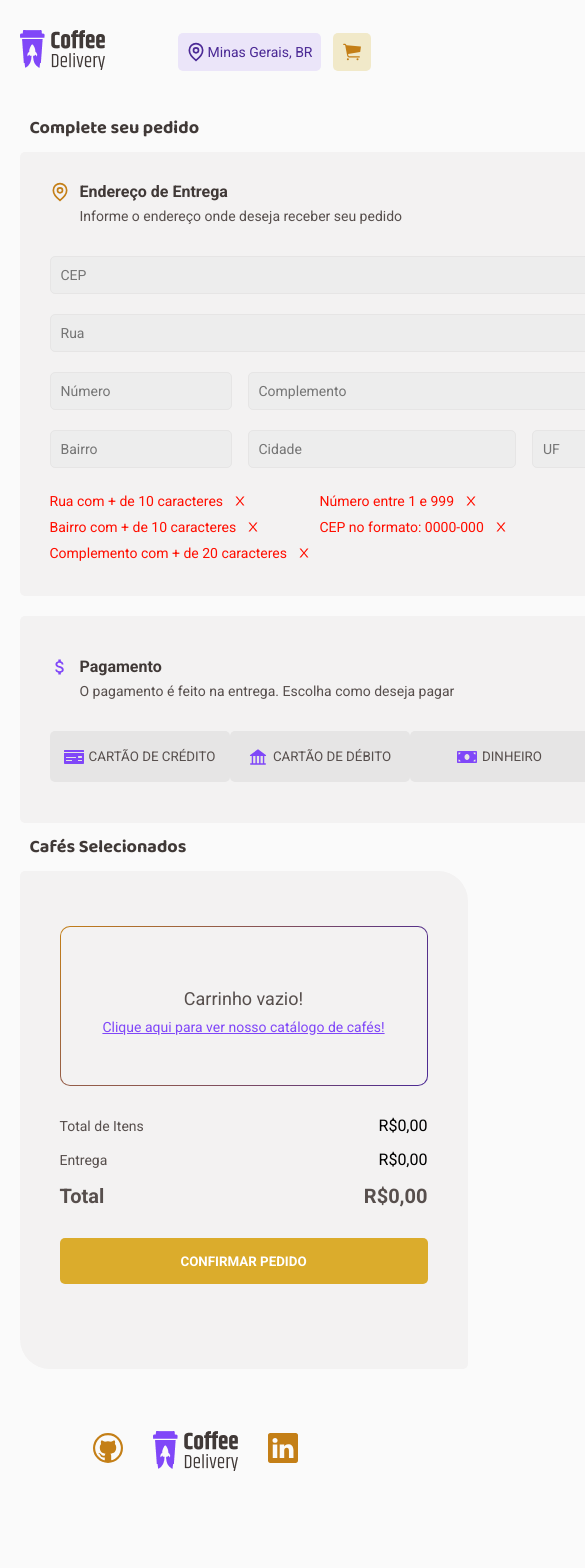
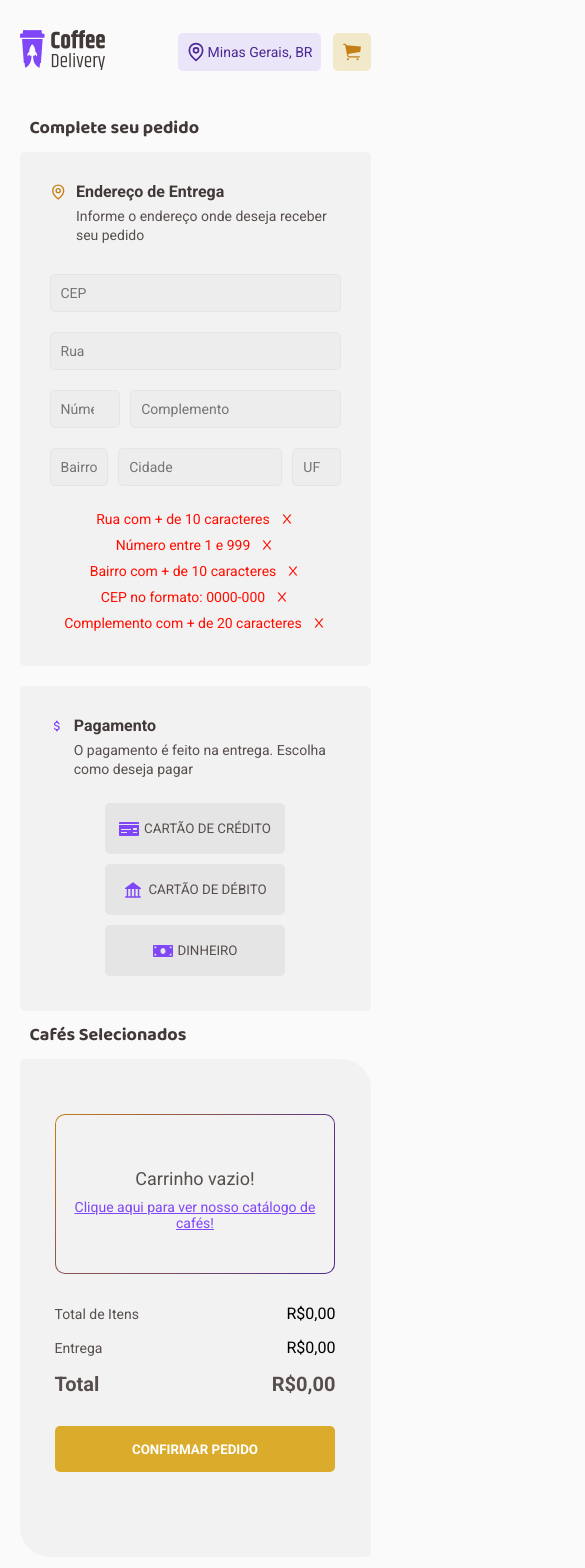
Before and after one commit to MatheusAndrade23/Coffee_Delivery, a React (Vite) app: page /order in a window 390 px wide. Shown: the top 1568 px of the page, 585 px wide, since content can reach past the window. Before the commit the page ends 1503 px from the top, so only its background shows below. Built offline with nearby package versions, Linux system fonts and the light colour scheme.

Commit message:
Responsive

```diff
--- a/src/pages/Order/components/CartInfo/styles.ts
+++ b/src/pages/Order/components/CartInfo/styles.ts
@@ -6,12 +6,18 @@ export const CartInfoContainer = styled.div`
     font-size: ${({ theme }) => theme.fonts.sizes.medium};
     margin: 1rem;
   }
+
+  width: 44.8rem;
+
+  @media (max-width: 700px) {
+    width: 100%;
+  }
 `;
 
 export const CartList = styled.div`
   min-height: 49.8rem;
   padding-bottom: 3rem;
-  width: 44.8rem;
+  width: 100%;
   border-radius: 5px 30px;
   background-color: ${({ theme }) => theme.colors['base-card']};
   display: flex;
@@ -22,7 +28,8 @@ export const CartList = styled.div`
 
 export const PriceInfo = styled.div`
   height: 9.2rem;
-  width: 36.8rem;
+  max-width: 36.8rem;
+  width: 80%;
   display: flex;
   flex-direction: column;
   align-items: center;
@@ -59,7 +66,8 @@ export const CompleteOrderButton = styled.button`
   font-weight: bold;
   border: none;
   border-radius: 5px;
-  width: 36.8rem;
+  max-width: 36.8rem;
+  width: 80%;
   height: 4.6rem;
   color: ${({ theme }) => theme.colors['base-light-color']};
   background-color: ${({ theme }) => theme.colors['2-color']};
@@ -75,7 +83,8 @@ export const CompleteOrderButton = styled.button`
 `;
 
 export const CartEmptyMessage = styled.div`
-  width: 36.8rem;
+  max-width: 36.8rem;
+  width: 80%;
   height: 16rem;
   display: flex;
   flex-direction: column;
@@ -85,6 +94,7 @@ export const CartEmptyMessage = styled.div`
   border: double 1px transparent;
   border-image-slice: 1;
   border-radius: 10px;
+  text-align: center;
   background-image: linear-gradient(
       ${({ theme }) => theme.colors['base-card']},
       ${({ theme }) => theme.colors['base-card']}
@@ -107,6 +117,7 @@ export const CartEmptyMessage = styled.div`
     color: ${({ theme }) => theme.colors['5-color']};
     text-decoration: underline;
     font-size: ${({ theme }) => theme.fonts.sizes.small3};
+    width: 90%;
 
     &:hover {
       color: ${({ theme }) => theme.colors['4-color']};
--- a/src/pages/Order/components/PaymentForm/index.tsx
+++ b/src/pages/Order/components/PaymentForm/index.tsx
@@ -14,7 +14,7 @@ import { useFormContext } from 'react-hook-form';
 import { GrLocation } from 'react-icons/gr';
 import { MdAttachMoney } from 'react-icons/md';
 
-import { useState } from 'react';
+import { useState, useEffect } from 'react';
 
 import { db } from '../../../../services/api';
 
@@ -33,7 +33,7 @@ export const PaymentForm = ({
   paymentPreference,
 }: PaymentFormProps) => {
   const [cepInfo, setCepInfo] = useState({ estate: '', city: '' });
-  const { register, handleSubmit, watch } = useFormContext();
+  const { register, handleSubmit, watch, formState } = useFormContext();
 
   const { estate, city } = cepInfo;
 
@@ -50,19 +50,24 @@ export const PaymentForm = ({
   const isNumberValid = parseInt(number) > 0 && parseInt(number) <= 999;
 
   const handleCompleteOrder = (data: any) => {
-    completeOrder(data);
+    const orderData = { ...data, ...cepInfo };
+    completeOrder(orderData);
   };
 
+  useEffect(() => {
     const getCepInfo = async () => {
       if (isCepValid) {
         const resp = await db.get(`/${cep}/json`);
 
         const newCepInfo = { estate: resp.data.uf, city: resp.data.localidade };
         setCepInfo(newCepInfo);
+      } else if (cep !== '') {
+        setCepInfo({ estate: '', city: '' });
       }
     };
 
     getCepInfo();
+  }, [watch('CEP')]);
 
   return (
     <PaymentFormContainer>
@@ -124,7 +129,6 @@ export const PaymentForm = ({
           </FieldValidation>
         </Validation>
       </AddressForm>
-
       <PaymentPreference>
         <FormTitle>
           <MdAttachMoney />
--- a/src/pages/Order/components/PaymentForm/styles.ts
+++ b/src/pages/Order/components/PaymentForm/styles.ts
@@ -8,6 +8,10 @@ export const PaymentFormContainer = styled.div`
     color: ${({ theme }) => theme.colors['base-subtitle']};
     font-size: ${({ theme }) => theme.fonts.sizes.medium};
     margin: 1rem;
+  }
+
+  @media (max-width: 680px) {
+    width: 100%;
   }
 `;
 
@@ -44,15 +48,19 @@ export const InputContainer = styled.div`
   flex-direction: row;
   width: 100%;
   & input:not(:first-child) {
-    margin-left: 1.6rem;
+    margin-left: 1rem;
+  }
+
+  & input:first-child {
+    width: 25%;
   }
 
   & input:nth-child(2) {
-    width: 80%;
+    width: 75%;
   }
 
   & input:nth-child(3) {
-    width: 15%;
+    width: 20%;
   }
 `;
 
@@ -98,9 +106,10 @@ export const PaymentPreference = styled.div`
   background-color: ${({ theme }) => theme.colors['base-card']};
 
   & > div:nth-child(2) {
+    width: 100%;
     display: flex;
-    flex-direction: row wrap;
-    justify-content: space-between;
+    flex-flow: row wrap;
+    justify-content: space-evenly;
   }
 `;
 
@@ -116,7 +125,8 @@ type ValidFieldProps = {
 
 export const PaymentPreferenceButton = styled.button`
   height: 5.1rem;
-  width: 18rem;
+  margin: 5px;
+  min-width: 18rem;
   border-radius: 5px;
   border: none;
   display: flex;
@@ -153,6 +163,10 @@ export const Validation = styled.div`
   font-size: ${({ theme }) => theme.fonts.sizes.small3};
   justify-content: space-between;
   margin-top: 10px;
+
+  @media (max-width: 680px) {
+    justify-content: center;
+  }
 `;
 
 export const FieldValidation = styled.p`
--- a/src/pages/Order/index.tsx
+++ b/src/pages/Order/index.tsx
@@ -18,8 +18,8 @@ const newCompleteOrderFormSchema = zod.object({
   number: zod.string().min(1).max(3),
   complement: zod.string().min(20),
   district: zod.string().min(10),
-  city: zod.string().min(1),
-  estate: zod.string().min(1).max(2),
+  city: zod.string(),
+  estate: zod.string(),
 });
 
 export type NewCompleteOrderData = zod.infer<typeof newCompleteOrderFormSchema>;
--- a/src/pages/Order/styles.ts
+++ b/src/pages/Order/styles.ts
@@ -7,4 +7,8 @@ export const OrderContainer = styled.main`
   align-items: flex-start;
   width: 100%;
   margin-bottom: 3rem;
+
+  @media (max-width: 1223px) {
+    justify-content: center;
+  }
 `;
--- a/src/pages/SuccessfulOrder/index.tsx
+++ b/src/pages/SuccessfulOrder/index.tsx
@@ -4,9 +4,18 @@ import { BsClockFill } from 'react-icons/bs';
 import { IoLocationSharp } from 'react-icons/io5';
 import { FaMoneyBill, FaMoneyCheck } from 'react-icons/fa';
 
+import { useContext } from 'react';
+
+import { OrdersContext } from '../../providers/OrdersProvider';
+
 import successfulOrderImage from '../../assets/successful-order-image.png';
 
 export const SuccessfulOrder = () => {
+  const { orders } = useContext(OrdersContext);
+  const lastPosition = orders.length - 1;
+
+  const { district, city, estate, road, number } = orders[lastPosition];
+
   return (
     <SuccessfulOrderContainer>
       <Info>
@@ -17,9 +26,9 @@ export const SuccessfulOrder = () => {
             <IoLocationSharp />
             <div>
               <p>
-                Entrega em <span>Rua João Daniel Martinelli, 102</span>
+                Entrega em <span>{`${road}, ${number}`}</span>
               </p>
-              <p>Farrapos - Porto Alegre, RS</p>
+              <p>{`${district} - ${city}, ${estate}`}</p>
             </div>
           </InfoTag>
           <InfoTag>
--- a/src/pages/SuccessfulOrder/styles.ts
+++ b/src/pages/SuccessfulOrder/styles.ts
@@ -9,8 +9,13 @@ export const SuccessfulOrderContainer = styled.section`
   justify-content: space-between;
 
   & img {
-    height: 29.3rem;
-    width: 49.2rem;
+    max-width: 49.2rem;
+    width: 100%;
+  }
+
+  @media (max-width: 1550px) {
+    justify-content: center;
+    min-height: calc(100% - 35.4rem);
   }
 `;
 
@@ -28,7 +33,7 @@ export const Info = styled.div`
   }
 
   & > div {
-    width: 52.6rem;
+    width: 100%;
     height: 27rem;
     display: flex;
     flex-direction: column;
@@ -57,6 +62,11 @@ export const Info = styled.div`
 
   & div:nth-child(2) svg {
     background-color: ${({ theme }) => theme.colors['2-color']};
+  }
+
+  @media (max-width: 1550px) {
+    margin: 0;
+    height: max-content;
   }
 `;
 
--- a/src/providers/OrdersProvider/index.tsx
+++ b/src/providers/OrdersProvider/index.tsx
@@ -5,6 +5,7 @@ import {
   useReducer,
   useState,
 } from 'react';
+import { toast } from 'react-toastify';
 
 import { getNewOrderInfo } from '../../utils/get-new-order-info';
 
@@ -31,10 +32,14 @@ type OrderData = {
 
 interface OrderProps {
   totalPrice: number;
-  order: CoffeeType[];
+  cart: CoffeeType[];
   date: string;
   paymentPreference: string;
-  data: OrderData;
+  road: string;
+  number: string;
+  city: string;
+  estate: string;
+  district: string;
 }
 
 interface OrdersContextProps {
@@ -69,7 +74,7 @@ export const OrdersProvider = ({ children }: OrdersContextProviderProps) => {
           newCart.push(action.payload);
 
           const newCurrentOrder = getNewOrderInfo(newCart);
-
+          toast.success('Café adicionado ao carrinho com sucesso!');
           return { orders, currentOrder: newCurrentOrder };
         }
 
@@ -82,13 +87,28 @@ export const OrdersProvider = ({ children }: OrdersContextProviderProps) => {
           });
 
           const newCurrentOrder = getNewOrderInfo(newCart);
-
+          toast.success('Café removido do carrinho com sucesso!');
           return { orders, currentOrder: newCurrentOrder };
         }
 
         case 'COMPLETE_CURRENT_ORDER':
-          console.log('jj');
-          return state;
+          const { orders, currentOrder } = state;
+          const { cart } = currentOrder;
+          const newCompleteOrder = {
+            cart: cart,
+            ...action.payload.orderData,
+            totalPrice: cart.totalPrice,
+          };
+          toast.success('Pedido completado com sucesso!');
+          return {
+            orders: [...orders, newCompleteOrder],
+            currentOrder: {
+              cart: [],
+              totalPrice: 0,
+              deliveryPrice: 0,
+              productsPrice: 0,
+            },
+          };
 
         default:
           return state;
@@ -159,7 +179,7 @@ export const OrdersProvider = ({ children }: OrdersContextProviderProps) => {
       type: 'COMPLETE_CURRENT_ORDER',
       payload: {
         cart,
-        ...orderData,
+        orderData: { ...orderData },
       },
     });
   };
```
Lines whose indentation alone changed are shown as unchanged.
